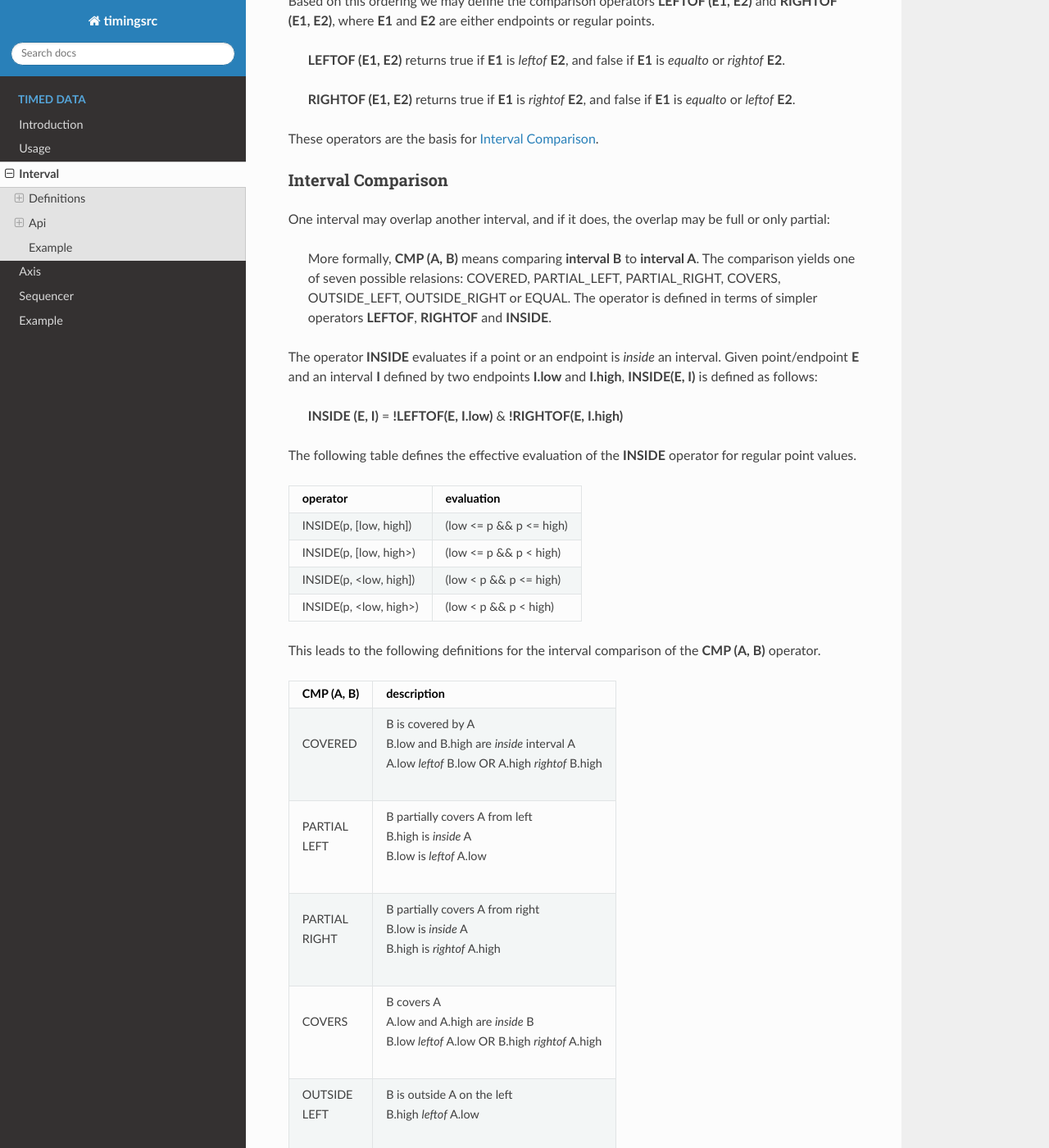
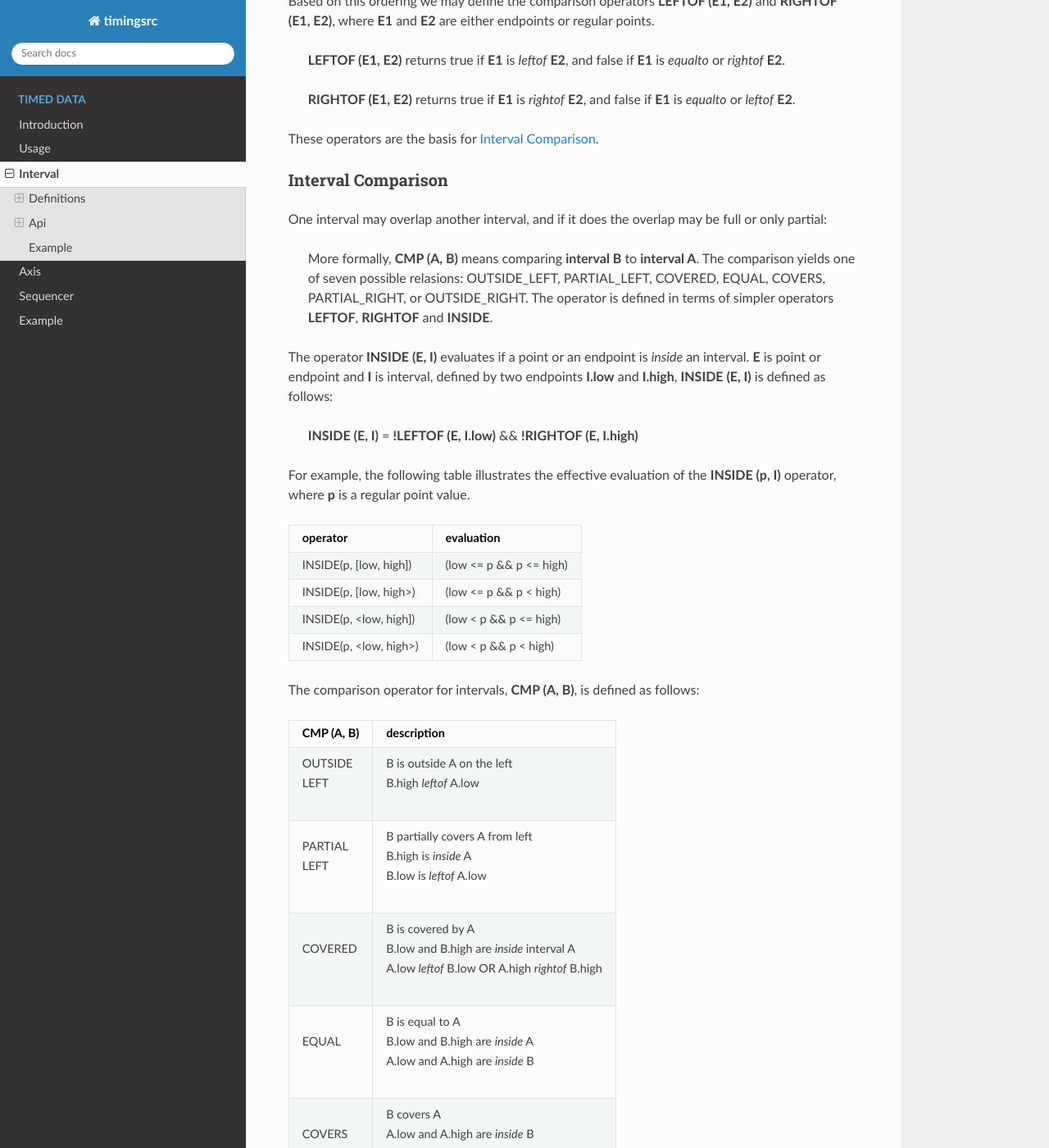
Before and after one commit to ingararntzen/timingdocs, a Sphinx documentation site: the page built from docs/source/timeddata/interval.rst, in a window 1280 px wide and 1400 px high, scrolled down 1721 px. Shown: the whole window at 82% size. Built offline with Sphinx 7.4.7 and the Read the Docs theme 2.0.0, drawn with Linux system fonts in a browser that asks for light colours; some of the changed text lies outside the part shown.

Commit message:
reorder comparison operators

```diff
--- a/docs/source/timeddata/interval.rst
+++ b/docs/source/timeddata/interval.rst
@@ -115,24 +115,24 @@ These operators are the basis for :ref:`interval-comparison`.
 Interval Comparison
 """"""""""""""""""""""""""""""""""""""""""""""""""""""""""""""""""""""""
 
-One interval may overlap another interval, and if it does, the overlap
+One interval may overlap another interval, and if it does the overlap
 may be full or only partial:
 
     More formally, **CMP (A, B)** means comparing **interval B** to
     **interval A**. The comparison yields one of seven possible
-    relasions: COVERED, PARTIAL_LEFT, PARTIAL_RIGHT, COVERS,
-    OUTSIDE_LEFT, OUTSIDE_RIGHT or EQUAL. The operator is defined
+    relasions: OUTSIDE_LEFT, PARTIAL_LEFT, COVERED, EQUAL, COVERS,
+    PARTIAL_RIGHT, or OUTSIDE_RIGHT. The operator is defined
     in terms of simpler operators **LEFTOF**, **RIGHTOF** and **INSIDE**.
 
 
-The operator **INSIDE** evaluates if a point or an endpoint is *inside* an
-interval. Given point/endpoint **E** and an interval **I** defined by two
-endpoints **I.low** and **I.high**, **INSIDE(E, I)** is defined as follows:
+The operator **INSIDE (E, I)** evaluates if a point or an endpoint is *inside* an
+interval. **E** is point or endpoint and **I** is interval, defined by two
+endpoints **I.low** and **I.high**, **INSIDE (E, I)** is defined as follows:
 
-    **INSIDE (E, I)** = **!LEFTOF(E, I.low)** & **!RIGHTOF(E, I.high)**
+    **INSIDE (E, I)** = **!LEFTOF (E, I.low)** && **!RIGHTOF (E, I.high)**
 
-The following table defines the effective evaluation of the
-**INSIDE** operator for regular point values.
+For example, the following table illustrates the effective evaluation of the
+**INSIDE (p, I)** operator, where **p** is a regular point value.
 
 ======================  =============================
 operator                evaluation
@@ -143,37 +143,37 @@ INSIDE(p, <low, high])  (low < p && p <= high)
 INSIDE(p, <low, high>)  (low < p && p < high)
 ======================  =============================
 
-This leads to the following definitions for the interval comparison
-of the **CMP (A, B)** operator.
+The comparison operator for intervals, **CMP (A, B)**, is defined as
+follows:
 
 +------------+--------------------------------------------------------+
 | CMP (A, B) | description                                            |
 +============+========================================================+
-| | COVERED  | | B is covered by A                                    |
-|            | | B.low and B.high are *inside* interval A             |
-|            | | A.low *leftof* B.low OR A.high *rightof* B.high      |
+| | OUTSIDE  | | B is outside A on the left                           |
+| | LEFT     | | B.high *leftof* A.low                                |
 +------------+--------------------------------------------------------+
 | | PARTIAL  | | B partially covers A from left                       |
 | | LEFT     | | B.high is *inside* A                                 |
 |            | | B.low is *leftof* A.low                              |
 +------------+--------------------------------------------------------+
-| | PARTIAL  | | B partially covers A from right                      |
-| | RIGHT    | | B.low is *inside* A                                  |
-|            | | B.high is *rightof* A.high                           |
+| | COVERED  | | B is covered by A                                    |
+|            | | B.low and B.high are *inside* interval A             |
+|            | | A.low *leftof* B.low OR A.high *rightof* B.high      |
++------------+--------------------------------------------------------+
+| | EQUAL    | | B is equal to A                                      |
+|            | | B.low and B.high are *inside* A                      |
+|            | | A.low and A.high are *inside* B                      |
 +------------+--------------------------------------------------------+
 | | COVERS   | | B covers A                                           |
 |            | | A.low and A.high are *inside* B                      |
 |            | | B.low *leftof* A.low OR B.high *rightof* A.high      |
 +------------+--------------------------------------------------------+
-| | OUTSIDE  | | B is outside A on the left                           |
-| | LEFT     | | B.high *leftof* A.low                                |
+| | PARTIAL  | | B partially covers A from right                      |
+| | RIGHT    | | B.low is *inside* A                                  |
+|            | | B.high is *rightof* A.high                           |
 +------------+--------------------------------------------------------+
 | | OUTSIDE  | | B is outside A on the right                          |
 | | RIGHT    | | B.low *rightof* A.high                               |
-+------------+--------------------------------------------------------+
-| | EQUAL    | | B is equal to A                                      |
-|            | | B.low and B.high are *inside* A                      |
-|            | | A.low and A.high are *inside* B                      |
 +------------+--------------------------------------------------------+
 
 ..  note::
@@ -208,13 +208,13 @@ represented by integer values as follows:
 ==============  =====
 relation        value
 ==============  =====
-COVERED         1
+OUTSIDE_LEFT    1
 PARTIAL_LEFT    2
-PARTIAL_RIGHT   3
-COVERS          4
-OUTSIDE_LEFT    5
-OUTSIDE_RIGHT   6
-EQUAL           7
+COVERED         3
+EQUAL           4
+COVERS          5
+PARTIAL_RIGHT   6
+OUTSIDE_RIGHT   7
 ==============  =====
 
 
```
Also changed, not shown: other parts of docs/source/timeddata/interval.rst (+1 -1 lines).
